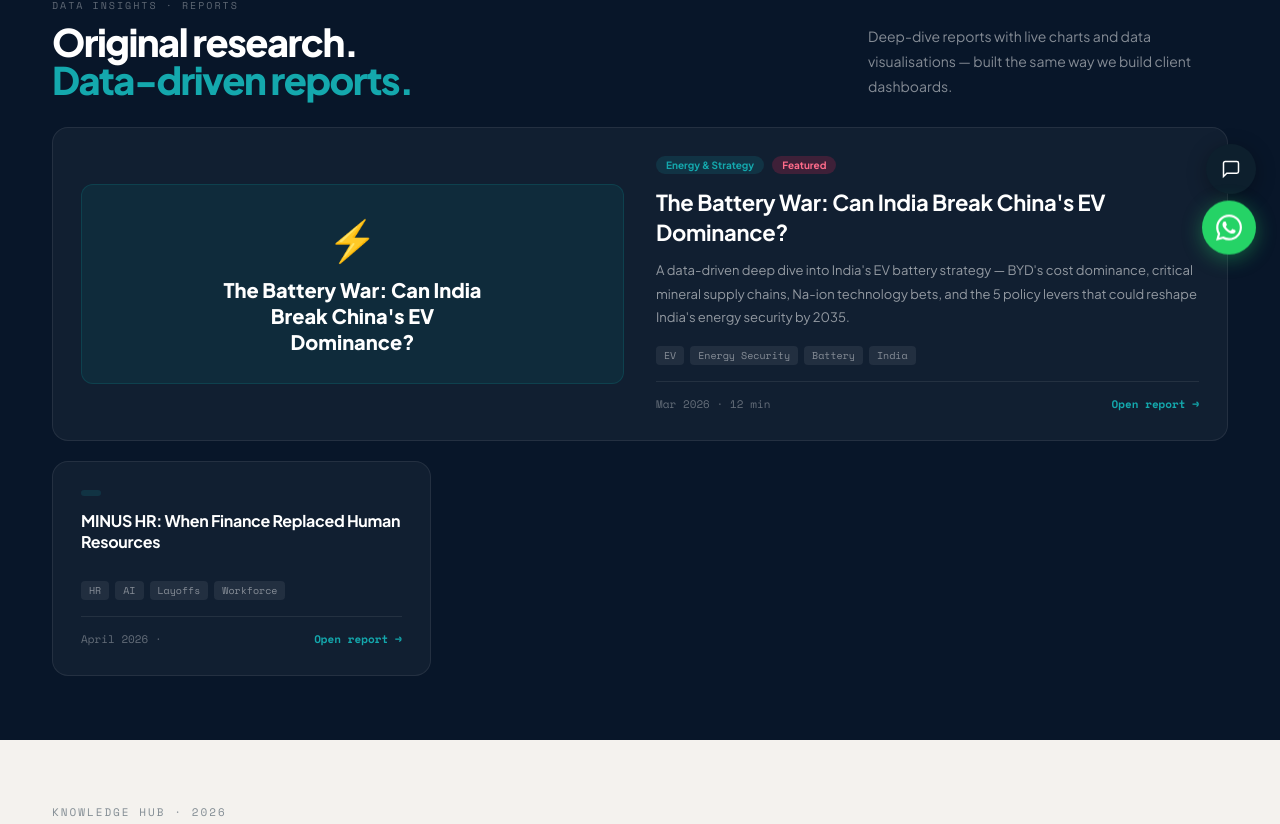
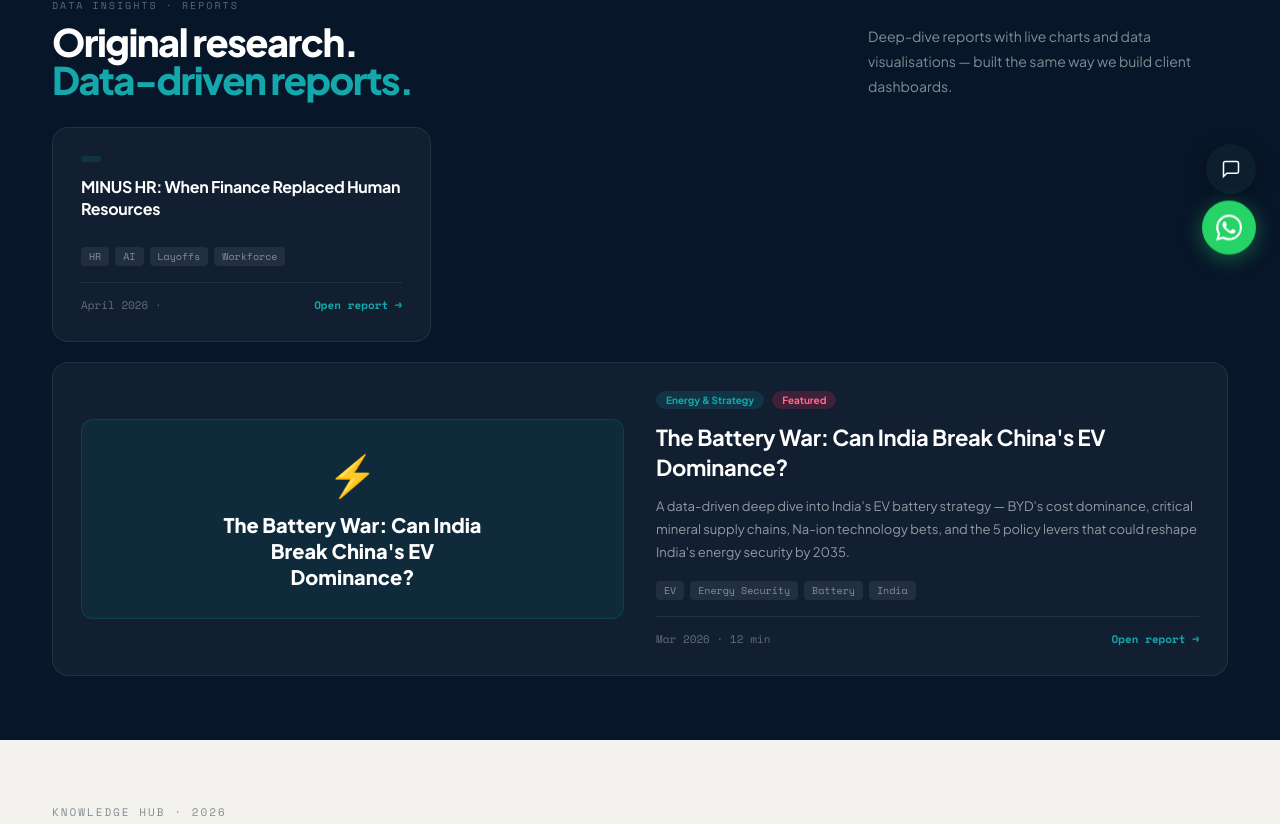
Before and after one commit to technoexcel/technoexcel-website, a Next.js app: page /blog in a window 1280 px wide. Shown: the part 520-1344 px from the top of the page. Built offline with nearby package versions, Linux system fonts and the light colour scheme.

Commit message:
Update blog page.tsx

```diff
--- a/src/app/blog/page.tsx
+++ b/src/app/blog/page.tsx
@@ -13,6 +13,16 @@ export const metadata: Metadata = {
 // ── INSIGHTS: Rich HTML data reports ─────────────────────────────────────────
 export const INSIGHTS = [
   {
+  slug: "minus-hr-workforce-transformation-2026",
+  title: "MINUS HR: When Finance Replaced Human Resources",
+  description: "A research-backed report on the shift from Human-Centric HR to AI & Finance-Driven Workforce Decisions. Oracle layoffs, algorithmic exits, and what both employees and employers must do now.",
+  date: "April 2026",
+  category: "Workforce Intelligence",
+  tags: ["HR", "AI", "Layoffs", "Workforce", "Oracle", "Future of Work"],
+  readTime: "12 min read",
+  insightUrl: "/insights/minus-hr-workforce-transformation-2026.html",
+},
+  {
     slug:    "india-ev-battery-war.html",
     title:   "The Battery War: Can India Break China's EV Dominance?",
     cat:     "Energy & Strategy",
@@ -22,16 +32,7 @@ export const INSIGHTS = [
     excerpt: "A data-driven deep dive into India's EV battery strategy — BYD's cost dominance, critical mineral supply chains, Na-ion technology bets, and the 5 policy levers that could reshape India's energy security by 2035.",
     tags:    ["EV","Energy Security","Battery","India","Strategy"],
   },
-  {
-  slug: "minus-hr-workforce-transformation-2026",
-  title: "MINUS HR: When Finance Replaced Human Resources",
-  description: "A research-backed report on the shift from Human-Centric HR to AI & Finance-Driven Workforce Decisions. Oracle layoffs, algorithmic exits, and what both employees and employers must do now.",
-  date: "April 2026",
-  category: "Workforce Intelligence",
-  tags: ["HR", "AI", "Layoffs", "Workforce", "Oracle", "Future of Work"],
-  readTime: "12 min read",
-  insightUrl: "/insights/minus-hr-workforce-transformation-2026.html",
-},
+
 ];
 
 export const BLOG_POSTS=[
```
